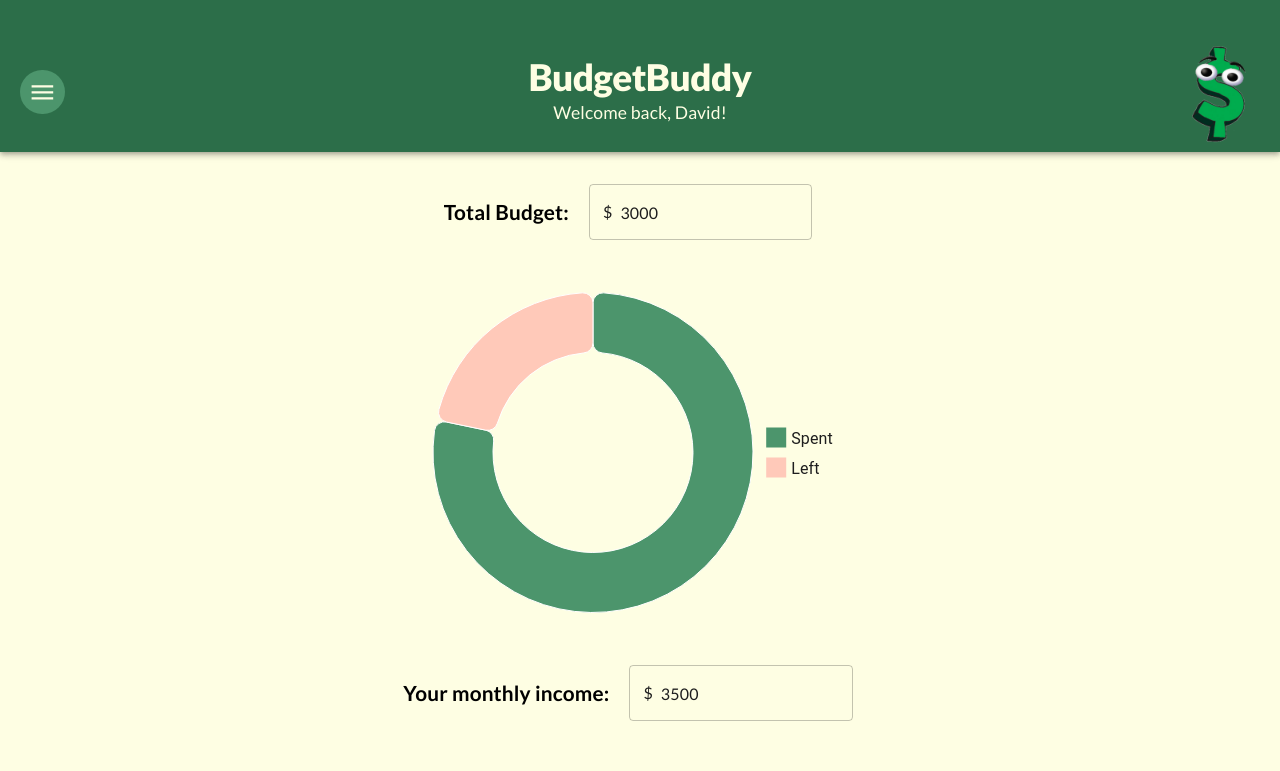
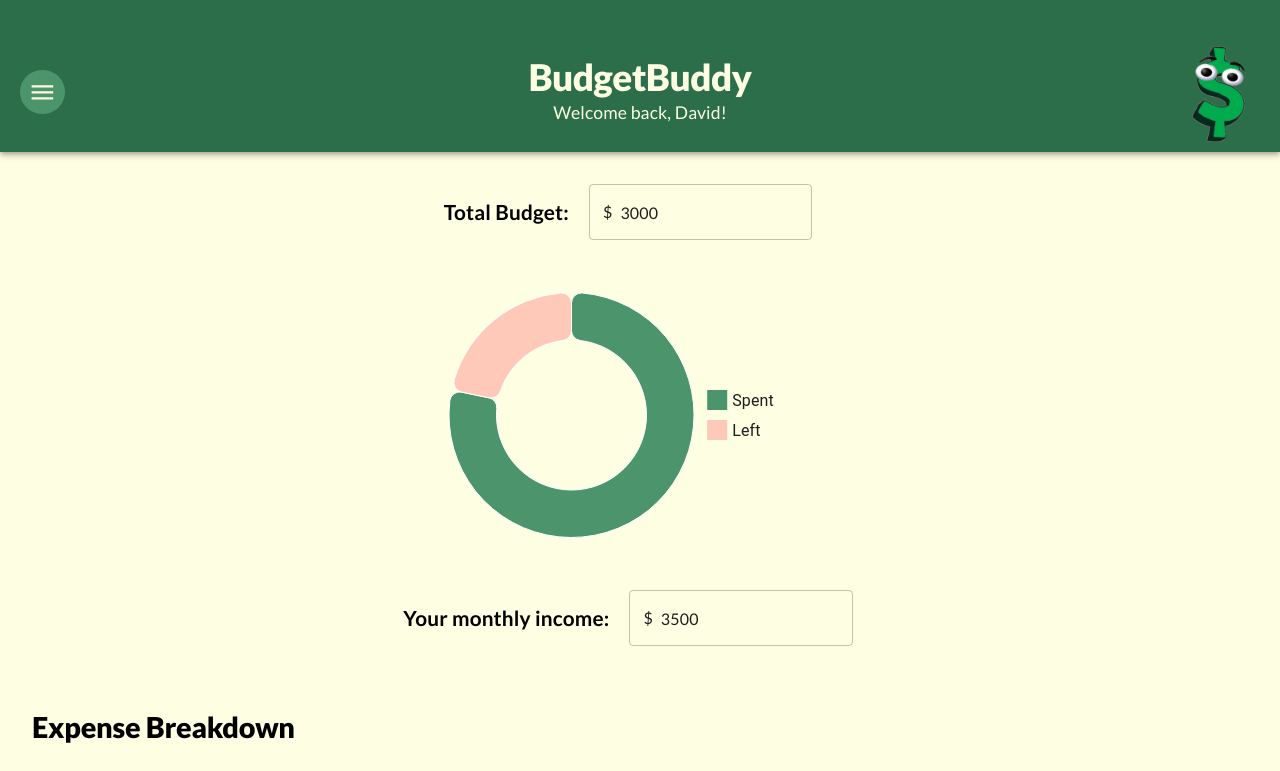
Before and after one commit to 392-f23/BudgetBuddy, a React (Vite) app: page / in a window 1280 px wide. Shown: the top 771 px of the page. Built offline with nearby package versions, Linux system fonts and the light colour scheme.

Commit message:
Update Chart.jsx

```diff
--- a/src/components/Chart.jsx
+++ b/src/components/Chart.jsx
@@ -81,12 +81,12 @@ const Chart = ({ budget, expenses }) => {
               { id: 0, value: totalExpen, label: "Spent" },
               { id: 1, value: currBudget - totalExpen, label: "Left" },
             ],
-            innerRadius: 100,
+            innerRadius: 75,
             cornerRadius: 10,
           },
         ]}
-        width={425}
-        height={425}
+        width={350}
+        height={350}
         colors={[theme.palette.primary.main, theme.palette.primary[3]]}
         sx={{
           "--ChartsLegend-itemWidth": "200px",
```
